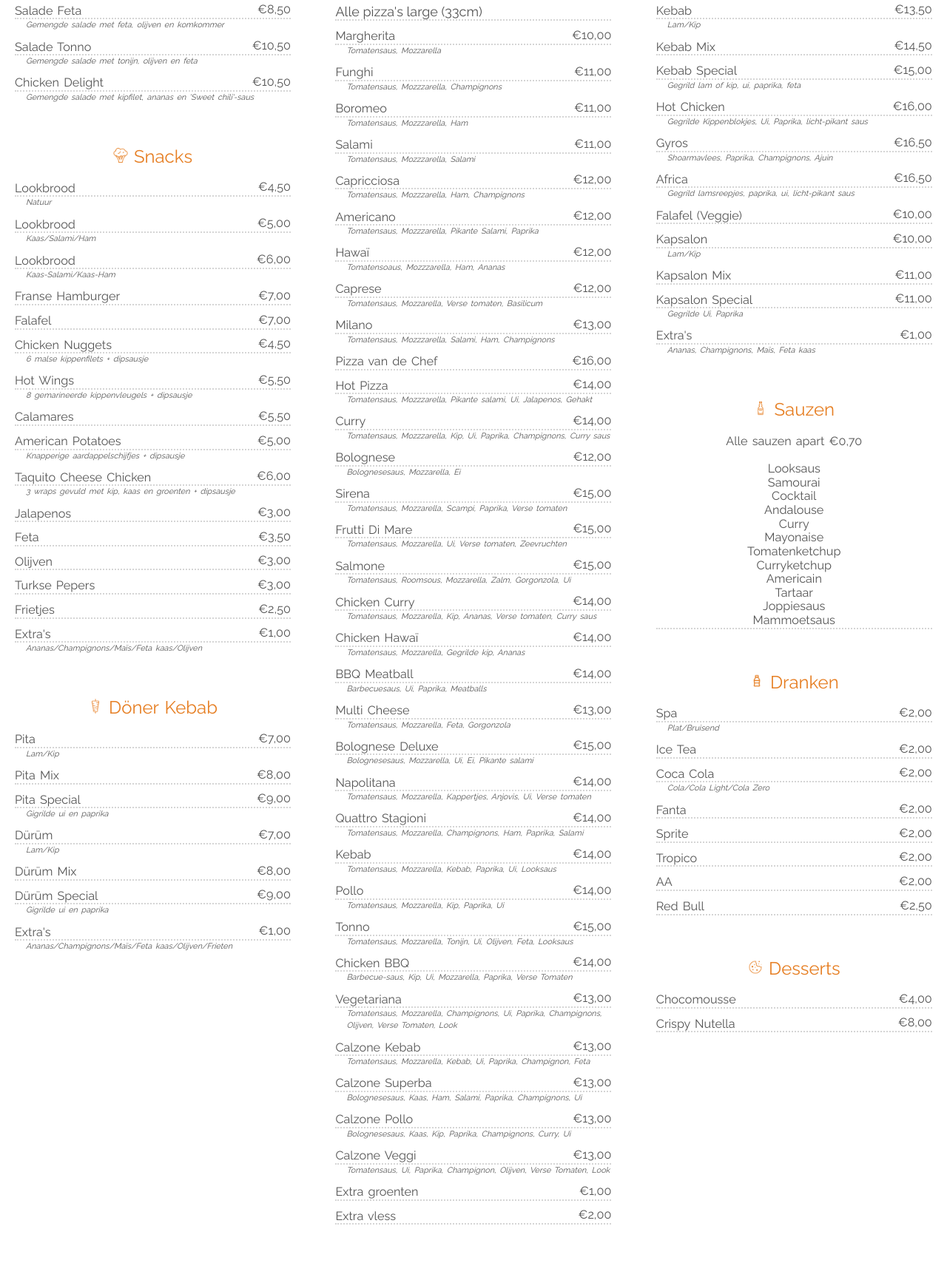
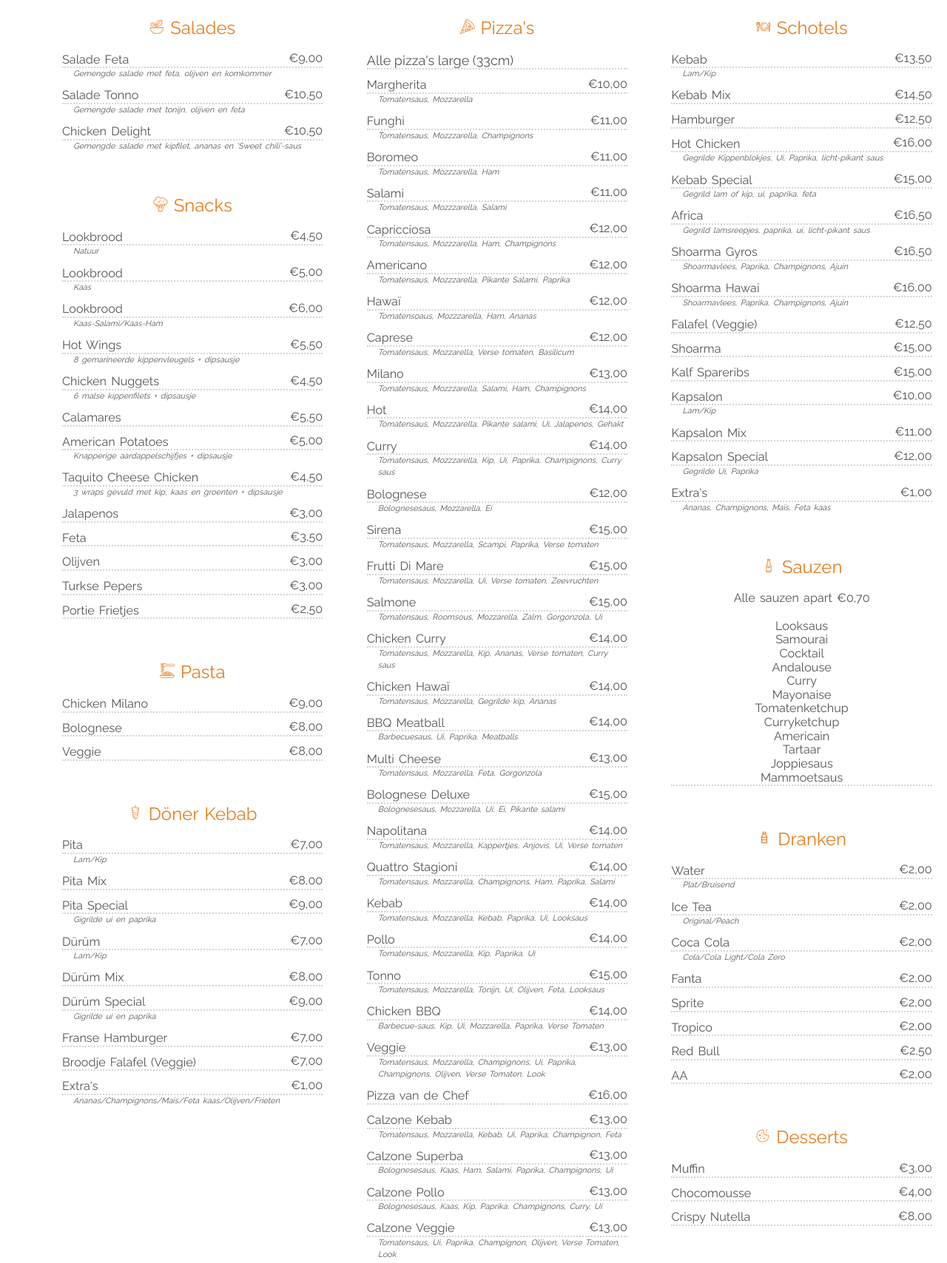
Before and after one commit to TacirOzdemir/Milano-Bornem, a plain HTML site: page index.html in a window 1280 px wide. Shown: the part 1008-2716 px from the top of the page at 74% size. Drawn offline with Linux system fonts and the light colour scheme; files whose address does not match are found by name.

Commit message:
Update 05/2019

```diff
--- a/index.html
+++ b/index.html
@@ -29,7 +29,7 @@
 
                 <div class="row">
 
-                    <img src='resources/img/Logo.png'alt="Milano logo" class="logo" height="50" width="50">
+        c            <img src='resources/img/Logo.png' alt="Milano logo" class="logo" height="200%">
 
                 </div>
 
@@ -63,9 +63,11 @@
 
             <div class="row">
 
+                <!--
+
                 <div class="col span-1-of-2">
 
-                    <div class="info"> <h4><i class="ion-clock"></i></h4> </div>
+                    <div class="info"> <h4><i class="ion-clock"></i></h4></div>
 
                 </div>
 
@@ -82,9 +84,37 @@
 
                 </div>
 
+                -->
+
+                <div class="info">
+                    <h4>Ma: Gesloten</h4>
+                    <h4>Di/Woe/Do: 11u-13u en 17u-22u</h4>
+                    <h4>Vri: 11u-13u en 17u-23u</h4>
+                    <h4>Zat: 17u-23u</h4>
+                    <h4>Zo: 17u-22u</h4>
+                </div>
+
             </div>
 
             <br>
+
+            <div class="row">
+                <div class="info">
+                    <h4>Gratis levering vanaf €8</h4>
+                    <h5>> BORNEM</h5>
+
+                    <br>
+                    <br>
+
+                    <h4>Gratis levering vanaf €20</h4>
+                    <h5>> PUURS, SINT-AMANDS</h5>
+                </div>
+            </div>
+
+            <br>
+            <br>
+
+			<!--
 
             <div class="row">
 
@@ -108,6 +138,8 @@
 
             <br>
 
+			-->
+
         </header>
 
         <section class="section-menu">
@@ -126,7 +158,7 @@
 
                     <div class="menu-item">
 				        <div class="menu-item-name">Salade Feta</div>
-				        <div class="menu-item-price">€8,50</div>
+				        <div class="menu-item-price">€9,00</div>
                         <div class="menu-item-description">Gemengde salade met feta, olijven en komkommer</div>
                     </div>
 
@@ -156,7 +188,7 @@
                     <div class="menu-item">
 				        <div class="menu-item-name">Lookbrood</div>
 				        <div class="menu-item-price">€5,00</div>
-                        <div class="menu-item-description">Kaas/Salami/Ham</div>
+                        <div class="menu-item-description">Kaas</div>
                     </div>
 
                     <div class="menu-item">
@@ -166,27 +198,15 @@
                     </div>
 
                     <div class="menu-item">
-				        <div class="menu-item-name">Franse Hamburger</div>
-				        <div class="menu-item-price">€7,00</div>
-                        <div class="menu-item-description"></div>
-                    </div>
-
-                    <div class="menu-item">
-				        <div class="menu-item-name">Falafel</div>
-				        <div class="menu-item-price">€7,00</div>
-                        <div class="menu-item-description"></div>
+				        <div class="menu-item-name">Hot Wings</div>
+				        <div class="menu-item-price">€5,50</div>
+                        <div class="menu-item-description">8 gemarineerde kippenvleugels + dipsausje</div>
                     </div>
 
                     <div class="menu-item">
 				        <div class="menu-item-name">Chicken Nuggets</div>
 				        <div class="menu-item-price">€4,50</div>
                         <div class="menu-item-description">6 malse kippenfilets + dipsausje</div>
-                    </div>
-
-                    <div class="menu-item">
-				        <div class="menu-item-name">Hot Wings</div>
-				        <div class="menu-item-price">€5,50</div>
-                        <div class="menu-item-description">8 gemarineerde kippenvleugels + dipsausje</div>
                     </div>
 
                     <div class="menu-item">
@@ -203,7 +223,7 @@
 
                     <div class="menu-item">
 				        <div class="menu-item-name">Taquito Cheese Chicken</div>
-				        <div class="menu-item-price">€6,00</div>
+				        <div class="menu-item-price">€4,50</div>
                         <div class="menu-item-description">3 wraps gevuld met kip, kaas en groenten + dipsausje</div>
                     </div>
 
@@ -232,15 +252,32 @@
                     </div>
 
                     <div class="menu-item">
-				        <div class="menu-item-name">Frietjes</div>
+				        <div class="menu-item-name">Portie Frietjes</div>
 				        <div class="menu-item-price">€2,50</div>
                         <div class="menu-item-description"></div>
                     </div>
 
+                    <br>
+                    <br>
+
+                    <h3><img src="resources/img/Pasta.png"  alt="Pasta" height="20" width="20"/> Pasta</h3>
+
                     <div class="menu-item">
-				        <div class="menu-item-name">Extra's</div>
-				        <div class="menu-item-price">€1,00</div>
-                        <div class="menu-item-description">Ananas/Champignons/Maïs/Feta kaas/Olijven</div>
+				        <div class="menu-item-name">Chicken Milano</div>
+				        <div class="menu-item-price">€9,00</div>
+                        <div class="menu-item-description"></div>
+                    </div>
+
+                    <div class="menu-item">
+				        <div class="menu-item-name">Bolognese</div>
+				        <div class="menu-item-price">€8,00</div>
+                        <div class="menu-item-description"></div>
+                    </div>
+
+                    <div class="menu-item">
+				        <div class="menu-item-name">Veggie</div>
+				        <div class="menu-item-price">€8,00</div>
+                        <div class="menu-item-description"></div>
                     </div>
 
                     <br>
@@ -282,6 +319,18 @@
 				        <div class="menu-item-name">Dürüm Special</div>
 				        <div class="menu-item-price">€9,00</div>
                         <div class="menu-item-description">Gigrilde ui en paprika</div>
+                    </div>
+
+                    <div class="menu-item">
+				        <div class="menu-item-name">Franse Hamburger</div>
+				        <div class="menu-item-price">€7,00</div>
+                        <div class="menu-item-description"></div>
+                    </div>
+
+                    <div class="menu-item">
+				        <div class="menu-item-name">Broodje Falafel (Veggie)</div>
+				        <div class="menu-item-price">€7,00</div>
+                        <div class="menu-item-description"></div>
                     </div>
 
                     <div class="menu-item">
@@ -360,13 +409,7 @@
                     </div>
 
                     <div class="menu-item">
-				        <div class="menu-item-name">Pizza van de Chef</div>
-				        <div class="menu-item-price">€16,00</div>
-                        <div class="menu-item-description"></div>
-                    </div>
-
-                    <div class="menu-item">
-				        <div class="menu-item-name">Hot Pizza</div>
+				        <div class="menu-item-name">Hot</div>
 				        <div class="menu-item-price">€14,00</div>
                         <div class="menu-item-description">Tomatensaus, Mozzzarella, Pikante salami, Ui, Jalapenos, Gehakt</div>
                     </div>
@@ -468,9 +511,15 @@
                     </div>
 
                     <div class="menu-item">
-				        <div class="menu-item-name">Vegetariana</div>
+				        <div class="menu-item-name">Veggie</div>
 				        <div class="menu-item-price">€13,00</div>
                         <div class="menu-item-description">Tomatensaus, Mozzarella, Champignons, Ui, Paprika, Champignons, Olijven, Verse Tomaten, Look</div>
+                    </div>
+
+                    <div class="menu-item">
+				        <div class="menu-item-name">Pizza van de Chef</div>
+				        <div class="menu-item-price">€16,00</div>
+                        <div class="menu-item-description"></div>
                     </div>
 
                     <div class="menu-item">
@@ -492,7 +541,7 @@
                     </div>
 
                     <div class="menu-item">
-				        <div class="menu-item-name">Calzone Veggi</div>
+				        <div class="menu-item-name">Calzone Veggie</div>
 				        <div class="menu-item-price">€13,00</div>
                         <div class="menu-item-description">Tomatensaus, Ui, Paprika, Champignon, Olijven, Verse Tomaten, Look</div>
                     </div>
@@ -531,9 +580,9 @@
                     </div>
 
                     <div class="menu-item">
-				        <div class="menu-item-name">Kebab Special</div>
-				        <div class="menu-item-price">€15,00</div>
-                        <div class="menu-item-description">Gegrild lam of kip, ui, paprika, feta</div>
+				        <div class="menu-item-name">Hamburger</div>
+				        <div class="menu-item-price">€12,50</div>
+                        <div class="menu-item-description"></div>
                     </div>
 
                     <div class="menu-item">
@@ -543,9 +592,9 @@
                     </div>
 
                     <div class="menu-item">
-				        <div class="menu-item-name">Gyros</div>
-				        <div class="menu-item-price">€16,50</div>
-                        <div class="menu-item-description">Shoarmavlees, Paprika, Champignons, Ajuin</div>
+				        <div class="menu-item-name">Kebab Special</div>
+				        <div class="menu-item-price">€15,00</div>
+                        <div class="menu-item-description">Gegrild lam of kip, ui, paprika, feta</div>
                     </div>
 
                     <div class="menu-item">
@@ -555,8 +604,32 @@
                     </div>
 
                     <div class="menu-item">
+				        <div class="menu-item-name">Shoarma Gyros</div>
+				        <div class="menu-item-price">€16,50</div>
+                        <div class="menu-item-description">Shoarmavlees, Paprika, Champignons, Ajuin</div>
+                    </div>
+
+                    <div class="menu-item">
+				        <div class="menu-item-name">Shoarma Hawai</div>
+				        <div class="menu-item-price">€16,00</div>
+                        <div class="menu-item-description">Shoarmavlees, Paprika, Champignons, Ajuin</div>
+                    </div>
+
+                    <div class="menu-item">
 				        <div class="menu-item-name">Falafel (Veggie)</div>
-				        <div class="menu-item-price">€10,00</div>
+				        <div class="menu-item-price">€12,50</div>
+                        <div class="menu-item-description"></div>
+                    </div>
+
+                    <div class="menu-item">
+				        <div class="menu-item-name">Shoarma</div>
+				        <div class="menu-item-price">€15,00</div>
+                        <div class="menu-item-description"></div>
+                    </div>
+
+                    <div class="menu-item">
+				        <div class="menu-item-name">Kalf Spareribs</div>
+				        <div class="menu-item-price">€15,00</div>
                         <div class="menu-item-description"></div>
                     </div>
 
@@ -574,7 +647,7 @@
 
                     <div class="menu-item">
 				        <div class="menu-item-name">Kapsalon Special</div>
-				        <div class="menu-item-price">€11,00</div>
+				        <div class="menu-item-price">€12,00</div>
                         <div class="menu-item-description">Gegrilde Ui, Paprika</div>
                     </div>
 
@@ -612,7 +685,7 @@
                     <h3><img src="resources/img/Drank.png"  alt="Drank" height="20" width="20"/> Dranken</h3>
 
                     <div class="menu-item">
-				        <div class="menu-item-name">Spa</div>
+				        <div class="menu-item-name">Water</div>
 				        <div class="menu-item-price">€2,00</div>
                         <div class="menu-item-description">Plat/Bruisend</div>
                     </div>
@@ -620,7 +693,7 @@
                     <div class="menu-item">
 				        <div class="menu-item-name">Ice Tea</div>
 				        <div class="menu-item-price">€2,00</div>
-                        <div class="menu-item-description"></div>
+                        <div class="menu-item-description">Original/Peach</div>
                     </div>
 
                     <div class="menu-item">
@@ -648,14 +721,14 @@
                     </div>
 
                     <div class="menu-item">
-				        <div class="menu-item-name">AA</div>
-				        <div class="menu-item-price">€2,00</div>
+				        <div class="menu-item-name">Red Bull</div>
+				        <div class="menu-item-price">€2,50</div>
                         <div class="menu-item-description"></div>
                     </div>
 
                     <div class="menu-item">
-				        <div class="menu-item-name">Red Bull</div>
-				        <div class="menu-item-price">€2,50</div>
+				        <div class="menu-item-name">AA</div>
+				        <div class="menu-item-price">€2,00</div>
                         <div class="menu-item-description"></div>
                     </div>
 
@@ -663,6 +736,12 @@
                     <br>
 
                     <h3><img src="resources/img/Dessert.png"  alt="Dessert" height="20" width="20"/> Desserts</h3>
+
+                    <div class="menu-item">
+				        <div class="menu-item-name">Muffin</div>
+				        <div class="menu-item-price">€3,00</div>
+                        <div class="menu-item-description"></div>
+                    </div>
 
                     <div class="menu-item">
 				        <div class="menu-item-name">Chocomousse</div>
--- a/resources/css/style.css
+++ b/resources/css/style.css
@@ -15,6 +15,7 @@
     font-size: 20px;
     font-weight: 300;
     text-rendering: optimizeLegibility;
+    min-height: 100%;
 }
 
 /* --------------------------------------- */
@@ -24,6 +25,7 @@
 .row{
     max-width: 100%;
     margin: 0 auto;
+    padding-left: 5%;
 }
 
 section{
@@ -58,7 +60,7 @@
     }
 
     .times-text-box{
-        margin-left: 60px;
+        margin-left: 10px;
     }
 }
 
@@ -93,6 +95,7 @@
 }
 
 h5{
+    color: #fff;
     font-size: 80%;
     font-weight: 100;
     word-spacing: 2px;
@@ -183,11 +186,11 @@
     background-image: url(img/Pizza.jpg);
     background-size: cover;
     background-position: center;
-    height: 100vh;
+    min-height: 100vh;
 }
 
 .logo{
-    height: 200px;
+    height: 300px;
     width: auto;
     float: left;
     margin-top: 20px;
```
Also changed, not shown: image.png (added), image1.jpeg (added), image2.png (added), resources/css/img/Background.jpg (added), resources/img/Logo.png, resources/img/Logo2.png (added), resources/img/Logo3.png (added), resources/img/Logo4.png (added), resources/img/Pasta.png (added), resources/img/logo_465x320.png (added), 4 other files.
